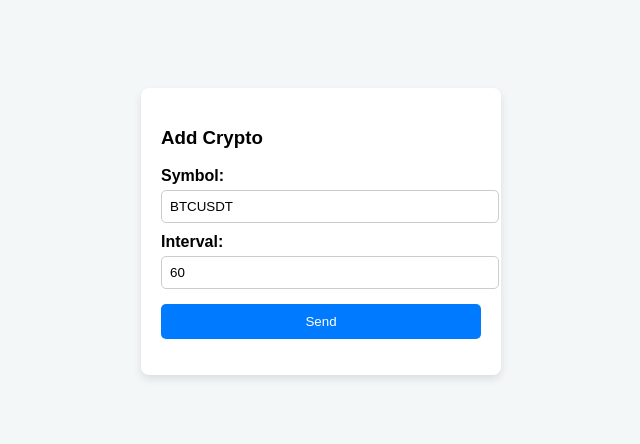
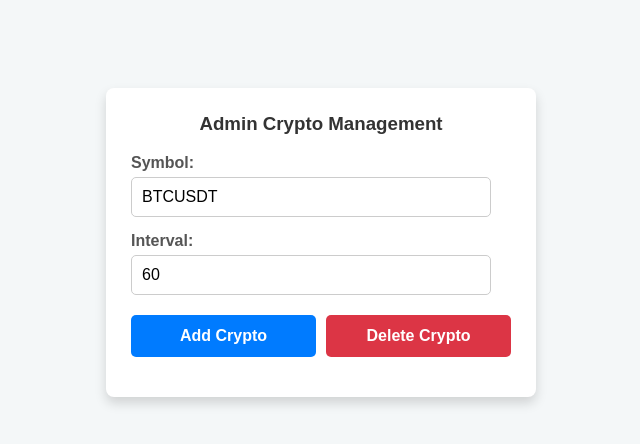
Before and after one commit to AndriyPy/MiniCryptoExchangeProject, a Python web app: template frontend/templates/admin_add_crypto.html in a window 1280 px wide. Shown: the top 444 px of the page, without its empty margins (319-959 px from the left). Run offline with Jinja, Linux system fonts and the light colour scheme; the template is opened without the code that fills it, so the values that code supplies are empty.

Commit message:
delete crypto from admin panel

```diff
--- a/frontend/templates/admin_add_crypto.html
+++ b/frontend/templates/admin_add_crypto.html
@@ -2,68 +2,89 @@
 <html lang="en">
 <head>
   <meta charset="UTF-8">
-  <title>Add Crypto (Admin)</title>
+  <title>Admin Panel</title>
   <style>
     body { font-family: Arial, sans-serif; padding: 30px; background: #f4f7f8; }
-    .box { max-width: 320px; margin: 50px auto; background:#fff; padding:20px; border-radius:8px; box-shadow:0 4px 8px rgba(0,0,0,.1); }
-    label { display:block; margin-top:10px; font-weight:bold; }
-    input { width:100%; padding:8px; margin-top:5px; border:1px solid #ccc; border-radius:5px; }
-    button { margin-top:15px; padding:10px; width:100%; border:none; border-radius:5px; background:#007bff; color:#fff; cursor:pointer; }
-    button:hover { background:#0056b3; }
-    #status { margin-top:12px; font-weight:bold; }
+    .box { max-width: 380px; margin: 50px auto; background:#fff; padding:25px; border-radius:8px; box-shadow:0 6px 12px rgba(0,0,0,.15); }
+    h3 { margin-top: 0; text-align: center; color: #333; }
+    label { display:block; margin-top:15px; font-weight:bold; color: #555; }
+    input { width: calc(100% - 20px); padding: 10px; margin-top: 5px; border: 1px solid #ccc; border-radius: 5px; box-sizing: border-box; font-size: 16px; }
+    .button-group { display: flex; gap: 10px; margin-top: 20px; }
+    button { flex: 1; padding: 12px; border: none; border-radius: 5px; cursor: pointer; font-weight: bold; font-size: 16px; }
+    .add-btn { background:#007bff; color:#fff; }
+    .add-btn:hover { background:#0056b3; }
+    .delete-btn { background:#dc3545; color:#fff; }
+    .delete-btn:hover { background:#c82333; }
+    #status { margin-top:15px; text-align: center; font-weight:bold; font-size: 14px; }
   </style>
 </head>
 <body>
+
   <div class="box">
-    <h3>Add Crypto</h3>
-    <label>Symbol:</label>
+    <h3>Admin Crypto Management</h3>
+    <label for="symbol">Symbol:</label>
     <input id="symbol" value="BTCUSDT">
 
-    <label>Interval:</label>
+    <label for="interval">Interval:</label>
     <input id="interval" value="60">
 
-    <button onclick="send()">Send</button>
+    <div class="button-group">
+      <button class="add-btn" onclick="send('add')">Add Crypto</button>
+      <button class="delete-btn" onclick="send('delete')">Delete Crypto</button>
+    </div>
     <p id="status"></p>
   </div>
 
 <script>
-  async function send() {
+  const API_URL = "https://exchange.algorithmux.com"; // Замініть на свій домен
+
+  async function send(action) {
     const symbol = document.getElementById("symbol").value.trim();
     const interval = document.getElementById("interval").value.trim();
     const status = document.getElementById("status");
 
     if (!symbol) {
-      status.textContent = "⚠️ Enter symbol";
+      status.textContent = "⚠️ Введіть символ";
+      status.style.color = "red";
+      return;
+    }
+
+    // Визначення URL та методу залежно від дії
+    let url;
+    let method;
+    let successMessage;
+
+    if (action === 'add') {
+      url = `${API_URL}/admin_add_crypto?symbol=${symbol}&interval=${interval}`;
+      method = "POST";
+      successMessage = "✅ Успішно додано!";
+    } else if (action === 'delete') {
+      url = `${API_URL}/admin_delete_crypto?symbol=${symbol}`;
+      method = "DELETE";
+      successMessage = "✅ Успішно видалено!";
+    } else {
+      status.textContent = "❌ Невідома дія";
       status.style.color = "red";
       return;
     }
 
     try {
-      const res = await fetch(
-        `https://exchange.algorithmux.com/admin_add_crypto?symbol=${symbol}&interval=${interval}`,
-        {
-          method: "POST",
-          credentials: "include"
-        }
-      );
+      const res = await fetch(url, {
+        method: method,
+        credentials: "include"
+      });
 
-      let data;
-      try {
-        data = await res.json();
-      } catch (e) {
-        data = { detail: "(response is not JSON)" };
-      }
-
+      const data = await res.json();
       if (res.ok) {
         status.style.color = "green";
-        status.textContent = data.message || "✅ Success!";
+        status.textContent = data.message || successMessage;
       } else {
         status.style.color = "red";
-        status.textContent = `❌ Error ${res.status}: ${data.detail || "(no message)"}`;
+        status.textContent = `❌ Помилка ${res.status}: ${data.detail || "Немає повідомлення"}`;
       }
     } catch (err) {
       status.style.color = "red";
-      status.textContent = `❌ Request failed: ${err.message}`;
+      status.textContent = `❌ Помилка запиту: ${err.message}`;
       console.error(err);
     }
   }
```
Also changed, not shown: backand/routes.py (+21 -1 lines).
